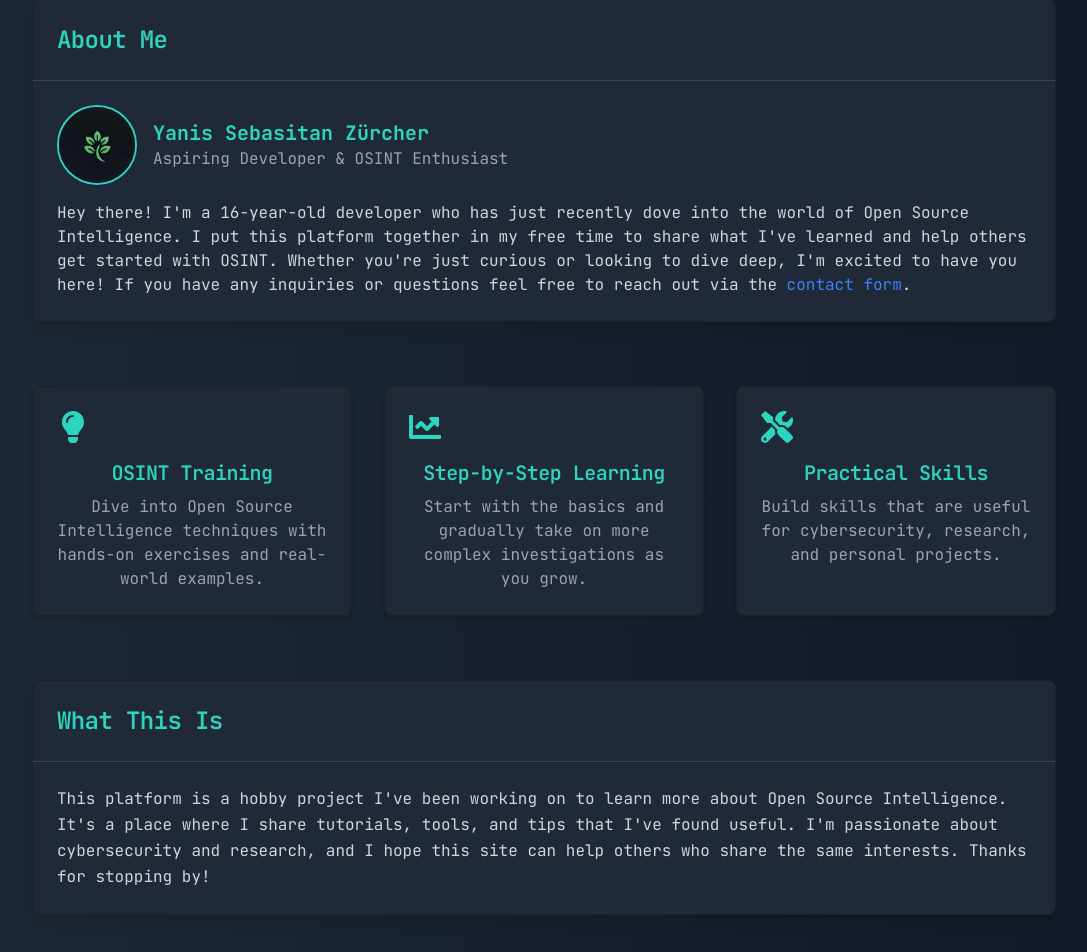
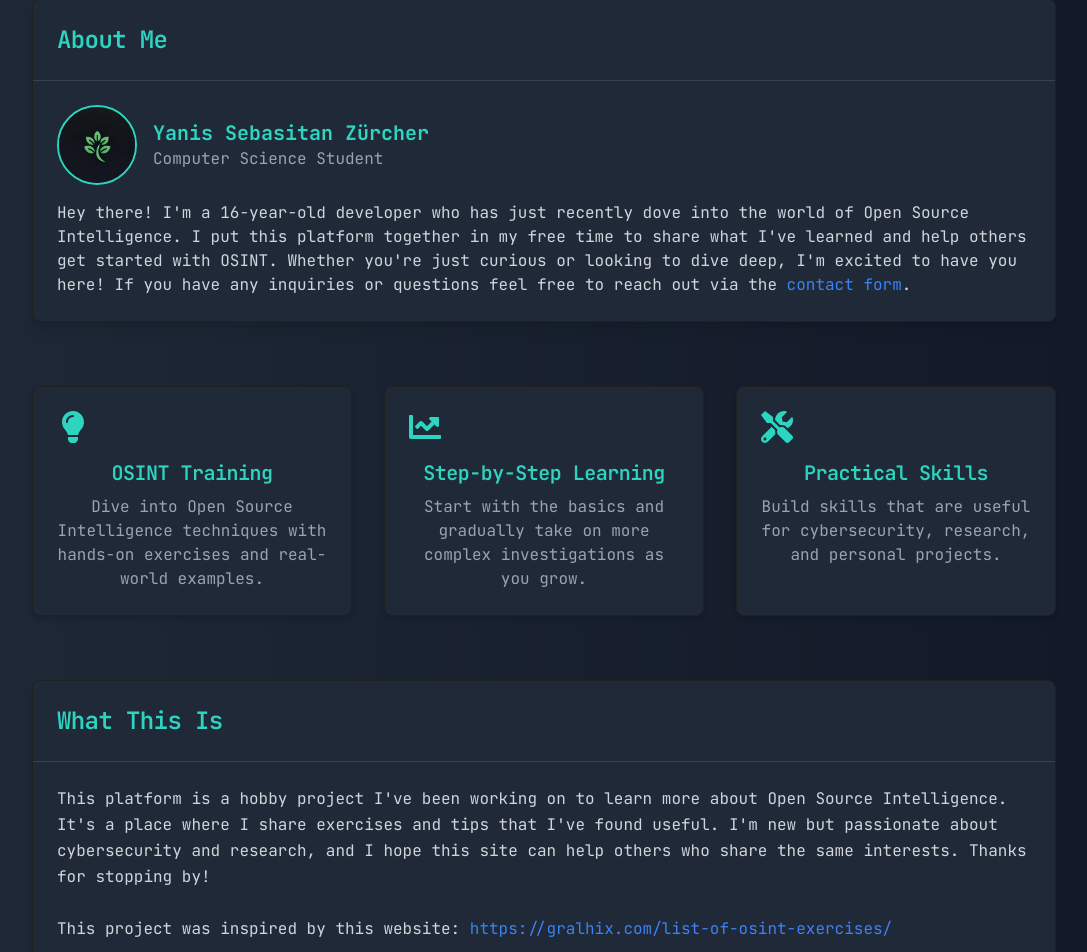
Before and after one commit to lyfe691/osint-ysz-life, a React (Vite) app: page /#/about in a window 1280 px wide. Shown: the part 514-1466 px from the top of the page, without its empty margins (96-1183 px from the left). Built offline with nearby package versions, Linux system fonts and the light colour scheme.

Commit message:
gave credits

```diff
--- a/src/pages/About.jsx
+++ b/src/pages/About.jsx
@@ -76,7 +76,7 @@ const About = () => {
                   <h2 className="text-xl font-bold text-teal-400">
                     Yanis Sebasitan Zürcher
                   </h2>
-                  <p className="text-gray-400">Aspiring Developer & OSINT Enthusiast</p>
+                  <p className="text-gray-400">Computer Science Student</p>
                 </div>
               </div>
               <p className="text-gray-300">
@@ -118,7 +118,12 @@ const About = () => {
             </CardHeader>
             <CardContent className="p-6">
               <p className="text-gray-300 leading-relaxed">
-                This platform is a hobby project I've been working on to learn more about Open Source Intelligence. It's a place where I share tutorials, tools, and tips that I've found useful. I'm passionate about cybersecurity and research, and I hope this site can help others who share the same interests. Thanks for stopping by!
+                This platform is a hobby project I've been working on to learn more about Open Source Intelligence. It's a place where I share exercises and tips that I've found useful. I'm new but passionate about cybersecurity and research, and I hope this site can help others who share the same interests. Thanks for stopping by!
+
+                <br />
+                <br />
+
+                This project was inspired by this website: <Link to="https://gralhix.com/list-of-osint-exercises/" className="text-blue-500" target="_blank">https://gralhix.com/list-of-osint-exercises/</Link>
               </p>
             </CardContent>
           </Card>
```
